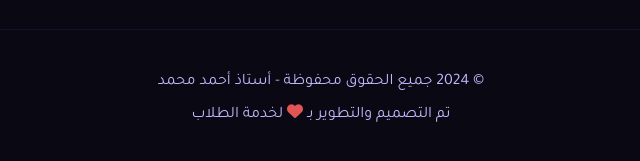
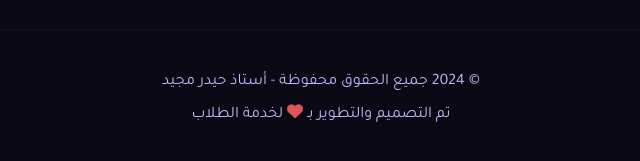
Before and after one commit to abdo-a2026/c1-phi-web, a plain HTML site: page index.html in a window 1280 px wide. Shown: the part 6468-6629 px from the top of the page, 319-959 px from the left. Drawn offline with Linux system fonts and the light colour scheme.

Commit message:
Add files via upload

```diff
--- a/index.html
+++ b/index.html
@@ -3,7 +3,7 @@
 <head>
     <meta charset="UTF-8">
     <meta name="viewport" content="width=device-width, initial-scale=1.0">
-    <title>أستاذ أحمد محمد - مدرس فيزياء</title>
+    <title>أستاذ حيدر مجيد - مدرس فيزياء</title>
     <link rel="stylesheet" href="styles.css">
     <link rel="preconnect" href="https://fonts.googleapis.com">
     <link rel="preconnect" href="https://fonts.gstatic.com" crossorigin>
@@ -377,7 +377,7 @@
             </div>
 
             <div class="footer-bottom">
-                <p>© 2024 جميع الحقوق محفوظة - أستاذ أحمد محمد</p>
+                <p>© 2024 جميع الحقوق محفوظة - أستاذ حيدر مجيد</p>
                 <p>تم التصميم والتطوير بـ <i class="fas fa-heart"></i> لخدمة الطلاب</p>
             </div>
         </div>
```
